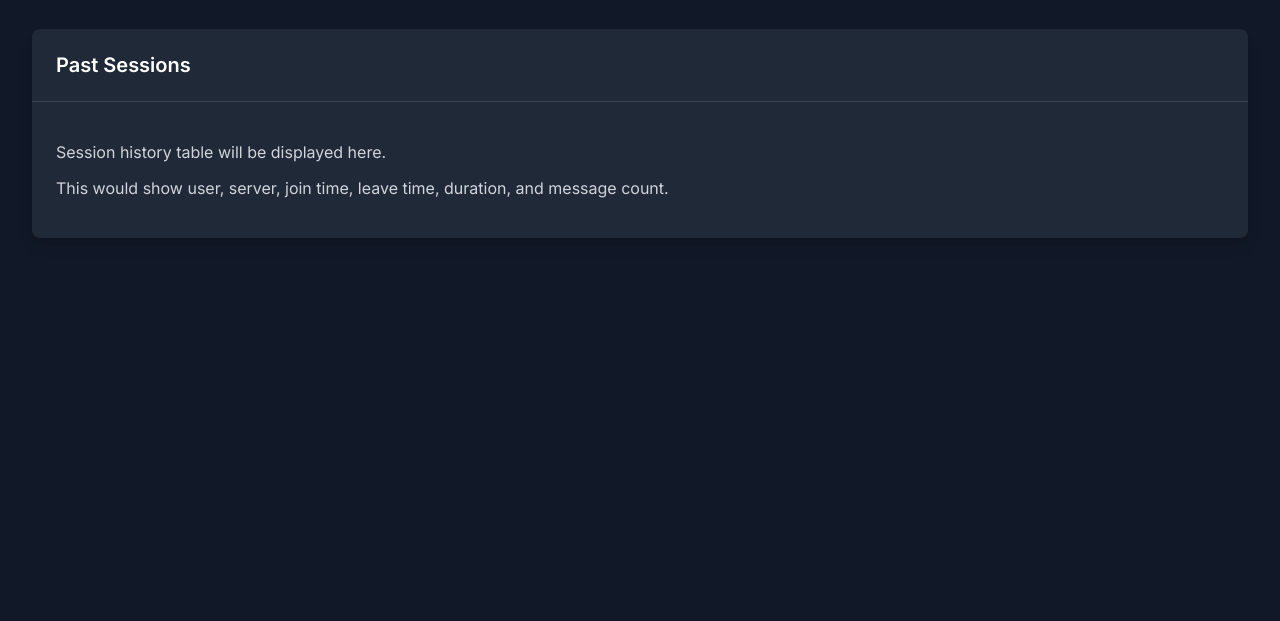
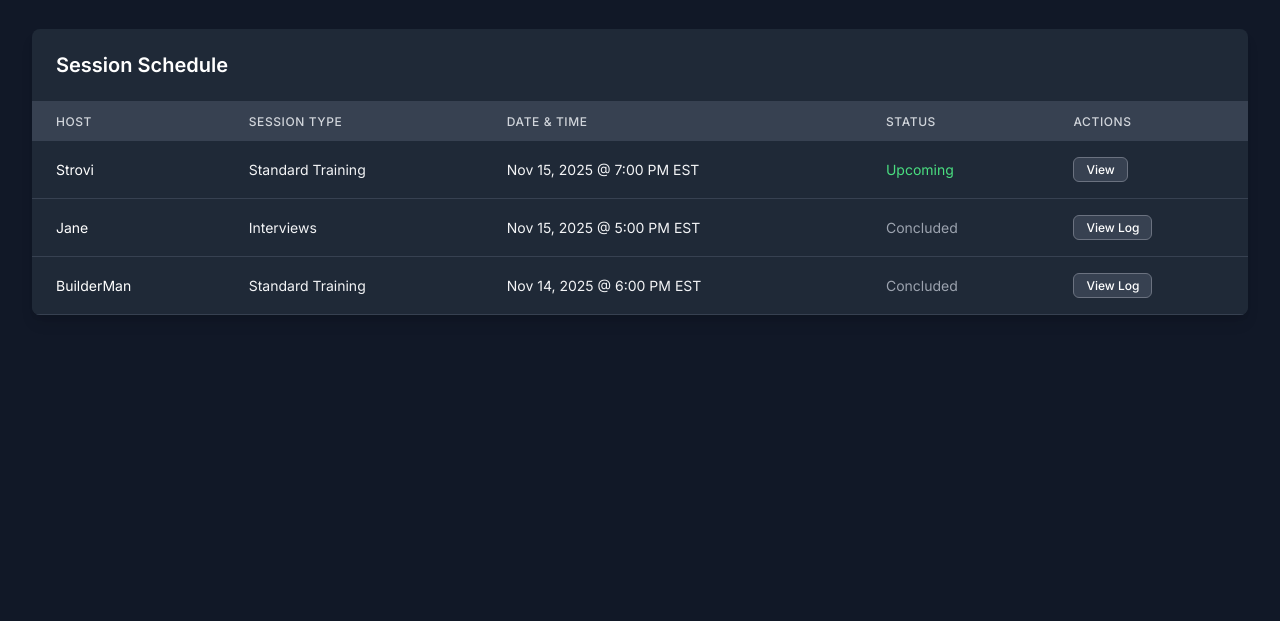
Before and after one commit to blqzzrd/taji-activity, a plain HTML site: page sessions.html in a window 1280 px wide. Shown: the part 179-800 px from the top of the page. Drawn offline with Linux system fonts and the light colour scheme.

Commit message:
Update sessions.html

```diff
--- a/sessions.html
+++ b/sessions.html
@@ -28,17 +28,49 @@
     <!-- Main Content -->
     <main class="main-content">
         <header class="content-header">
-            <h1 class="header-title">Session History</h1>
-            <p class="header-subtitle">Browse past 25 staff sessions.</p>
+            <h1 class="header-title">Training Sessions</h1>
+            <p class="header-subtitle">View upcoming and past training sessions.</p>
         </header>
 
         <div class="content-box">
             <div class="content-box-header">
-                <h2 class="content-box-title">Past Sessions</h2>
+                <h2 class="content-box-title">Session Schedule</h2>
             </div>
-            <div class="content-box-body">
-                <p>Session history table will be displayed here.</p>
-                <p>This would show user, server, join time, leave time, duration, and message count.</p>
+            <div class="table-wrapper">
+                <table class="table">
+                    <thead>
+                        <tr>
+                            <th>Host</th>
+                            <th>Session Type</th>
+                            <th>Date & Time</th>
+                            <th>Status</th>
+                            <th>Actions</th>
+                        </tr>
+                    </thead>
+                    <tbody>
+                        <tr>
+                            <td class="text-white">Strovi</td>
+                            <td>Standard Training</td>
+                            <td>Nov 15, 2025 @ 7:00 PM EST</td>
+                            <td><span class="text-green-400">Upcoming</span></td>
+                            <td><a href="#" class="btn btn-secondary" style="font-size: 0.75rem; padding: 0.25rem 0.75rem;">View</a></td>
+                        </tr>
+                        <tr>
+                            <td class="text-white">Jane</td>
+                            <td>Interviews</td>
+                            <td>Nov 15, 2025 @ 5:00 PM EST</td>
+                            <td><span class="text-gray-400">Concluded</span></td>
+                            <td><a href="#" class="btn btn-secondary" style="font-size: 0.75rem; padding: 0.25rem 0.75rem;">View Log</a></td>
+                        </tr>
+                        <tr>
+                            <td class="text-white">BuilderMan</td>
+                            <td>Standard Training</td>
+                            <td>Nov 14, 2025 @ 6:00 PM EST</td>
+                            <td><span class="text-gray-400">Concluded</span></td>
+                            <td><a href="#" class="btn btn-secondary" style="font-size: 0.75rem; padding: 0.25rem 0.75rem;">View Log</a></td>
+                        </tr>
+                    </tbody>
+                </table>
             </div>
         </div>
     </main>
```
